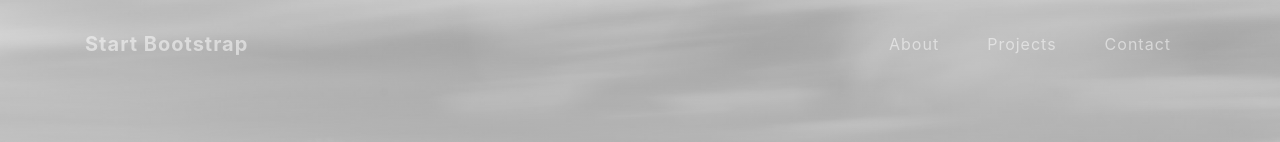
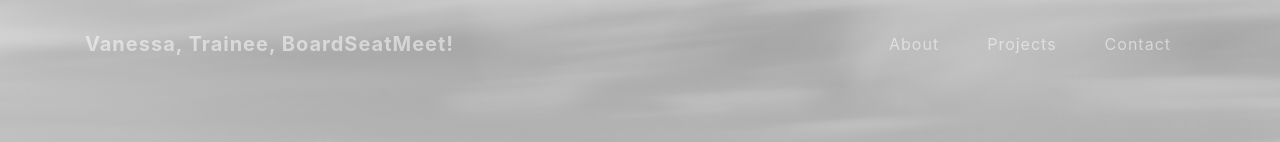
Before and after one commit to boardseatmeet/boardseatmeet.ml, a website with bundled scripts: page index.html in a window 1280 px wide. Shown: the top 142 px of the page. Built offline with nearby package versions, Linux system fonts and the light colour scheme.

Commit message:
second commit

```diff
--- a/index.html
+++ b/index.html
@@ -8,7 +8,7 @@
   <meta name="description" content="">
   <meta name="author" content="">
 
-  <title>Grayscale - Start Bootstrap Theme</title>
+  <title>BoardSeatMeet, Inc.</title>
 
   <!-- Bootstrap core CSS -->
   <link href="vendor/bootstrap/css/bootstrap.min.css" rel="stylesheet">
@@ -28,7 +28,7 @@
   <!-- Navigation -->
   <nav class="navbar navbar-expand-lg navbar-light fixed-top" id="mainNav">
     <div class="container">
-      <a class="navbar-brand js-scroll-trigger" href="#page-top">Start Bootstrap</a>
+      <a class="navbar-brand js-scroll-trigger" href="#page-top">Vanessa, Trainee, BoardSeatMeet!</a>
       <button class="navbar-toggler navbar-toggler-right" type="button" data-toggle="collapse" data-target="#navbarResponsive" aria-controls="navbarResponsive" aria-expanded="false" aria-label="Toggle navigation">
         Menu
         <i class="fas fa-bars"></i>
```
Also changed, not shown: 1 other file.
